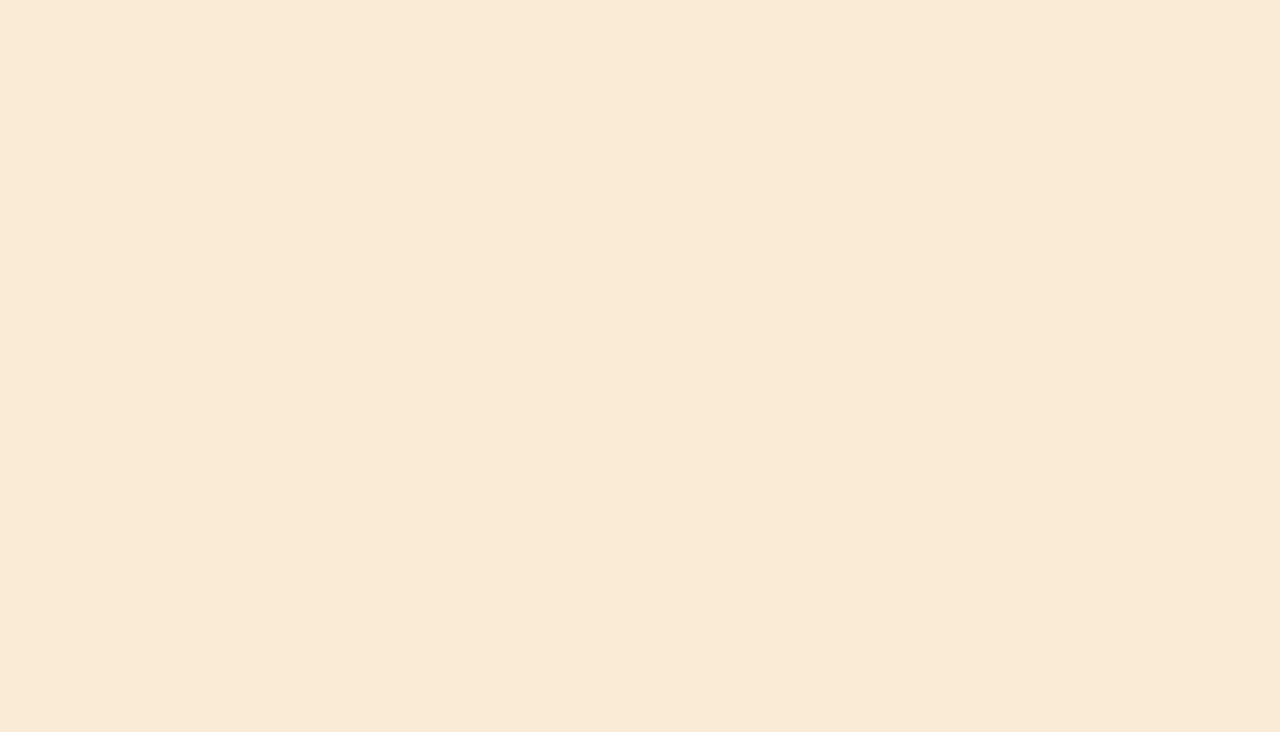
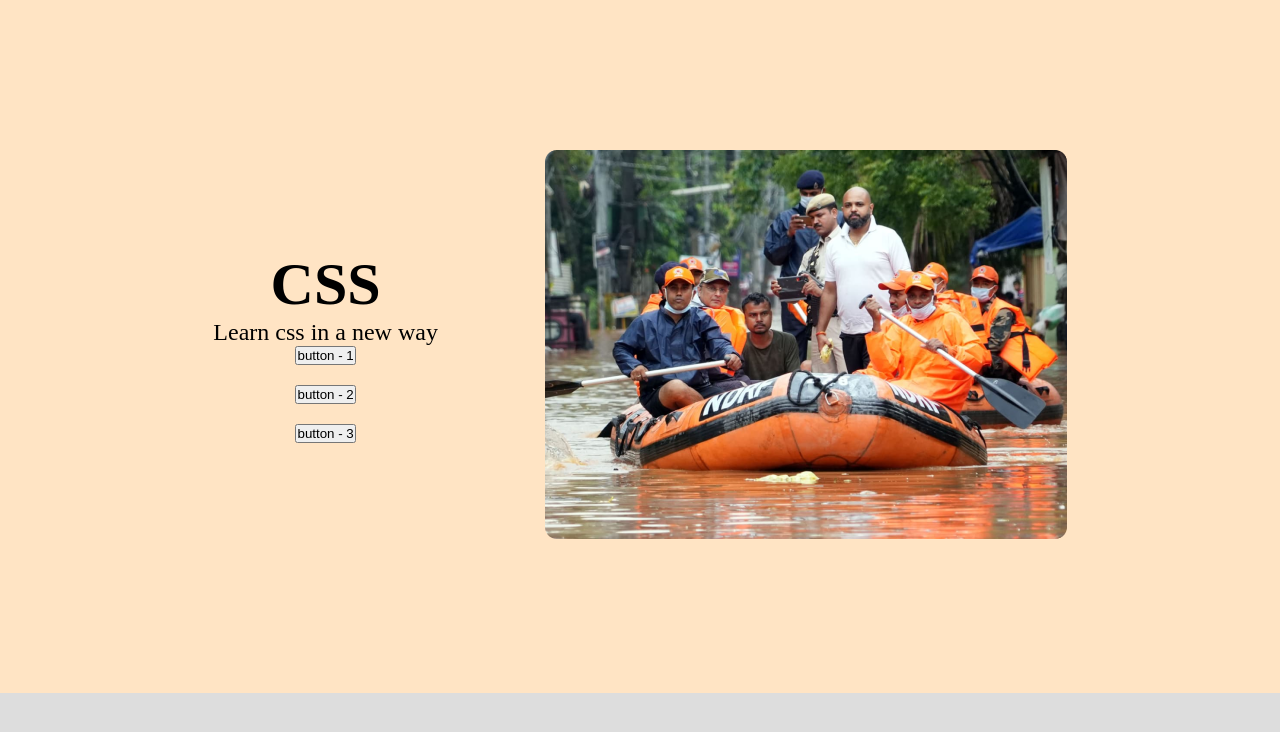
Before and after one commit to mizanur2734/conceptual-html-batch-11, a plain HTML site: page index.html in a window 1280 px wide. Drawn offline with Linux system fonts and the light colour scheme.

Commit message:
added the all section complete

```diff
--- a/index.html
+++ b/index.html
@@ -7,6 +7,21 @@
     <title>Document</title>
 </head>
 <body>
-
+    <section id="css">
+        <div class="css-container">
+            <div class="css-content">
+                <h1>CSS</h1>
+                <p>Learn css in a new way</p>
+                <div class="btn-css">
+                  <button>button - 1</button>
+                  <button>button - 2</button>
+                  <button>button - 3</button>
+                </div>
+            </div>
+            <div class="css-image">
+                <img src="./basic/images/noakhali.png" alt="">
+            </div>
+        </div>
+    </section>
 </body>
 </html>
--- /dev/null
+++ b/styles/gallery.css
@@ -0,0 +1,48 @@
+.photo-container{
+    width: 90%;
+    margin: 0 auto;
+    display: flex;
+    gap: 20px;
+    flex-wrap: wrap;
+    justify-content: space-around;
+}
+.photo-container img{
+    max-width: 200px;
+    border-radius: 400px;
+}
+
+*{
+    margin: 0;
+    padding: 0;
+}
+#hero{
+    height: 400px;
+    background-image: linear-gradient(0deg, #000000cf, #000000cf), url(../basic/images/feni.png);
+    background-repeat: no-repeat;
+    background-position: center;
+    background-size: cover;
+    display: flex;
+    flex-direction: column;
+    justify-content: center;
+    align-items: center;
+    color: white;
+    gap: 35px;
+}
+#hero .search{
+    display: flex;
+    align-items: center;
+    gap: 0;
+}
+#hero .search input{
+    border: none;
+    padding: 10px 0px;
+    border-radius: 20px 0 0 20px;
+}
+#hero .search button{
+    background-color: aqua;
+    padding: 10px 0px;
+    padding-right: 20px;
+    padding-left: 10px;
+    border-radius: 0 20px 20px 0 ;
+    border: none;
+}
--- a/styles/styles.css
+++ b/styles/styles.css
@@ -3,5 +3,36 @@
     padding: 0;
 }
 body{
-    background-color: antiquewhite;
+    background-color: #ddd;
 }
+#css{
+    background-color: bisque;
+    padding: 150px 0;
+    text-align: center;
+}
+.css-container{
+    /* background-color: tomato; */
+    display: flex;
+    margin: 0 auto;
+    width: 960px;
+    justify-content: space-around;
+    align-items: center;
+}
+
+.css-content h1{
+    font-size: 60px;
+}
+
+.css-content p{
+    font-size: 24px;
+}
+.css-image img{
+    width: 100%;
+}
+.btn-css{
+    display: flex;
+    flex-direction: column;
+    align-items: center;
+    gap: 20px;
+
+}
```
Also changed, not shown: gallery.html (added, +31 -0 lines).
